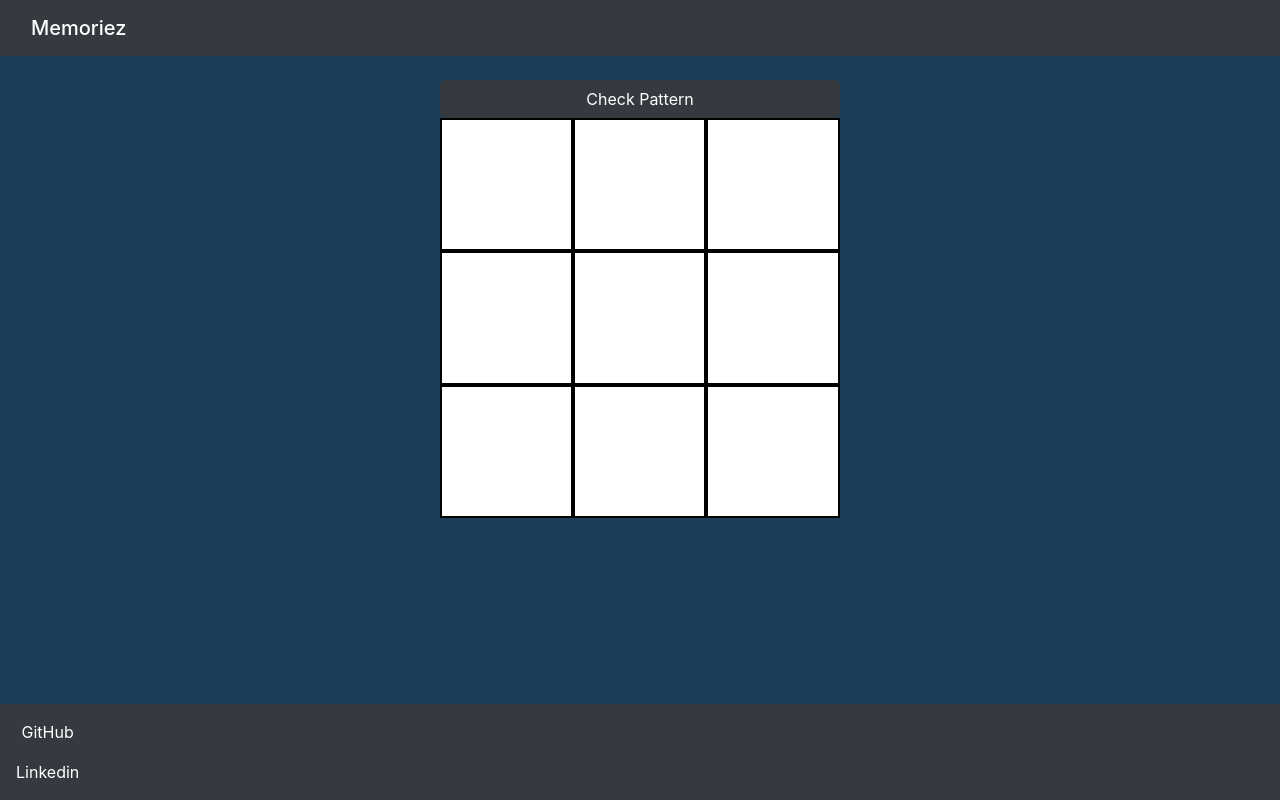
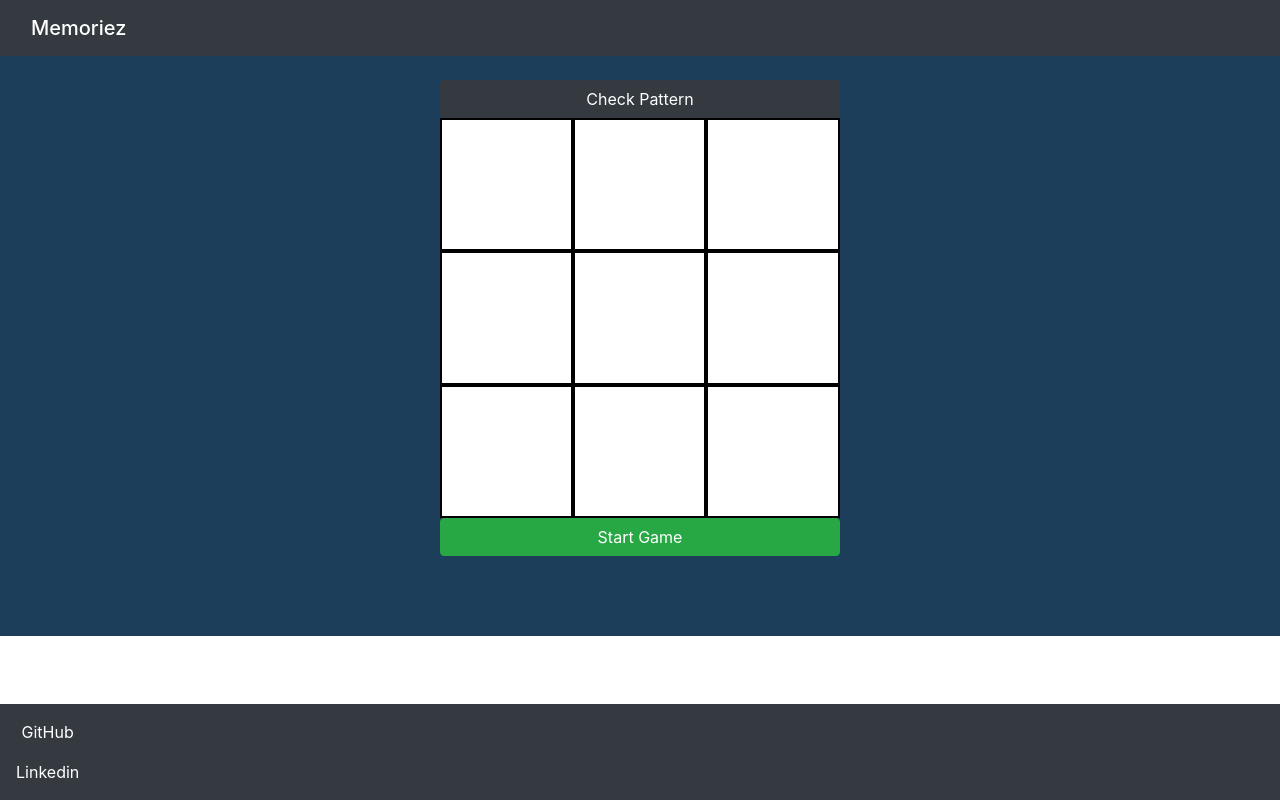
Before and after one commit to William-Thompson12/React-Project, a React (Create React App) app: page / in a window 1280 px wide. Built offline with nearby package versions, Linux system fonts and the light colour scheme.

Commit message:
start button added/ sudo code

```diff
--- a/src/App.css
+++ b/src/App.css
@@ -1,7 +1,7 @@
 .App {
   background-color: rgb(28, 62, 90);
   width: 100vw;
-  height: 100vh;
+  height: 100%;
   display: flex;
   justify-content: center;
   align-content: center;
@@ -20,22 +20,8 @@
   background-color: white;
 }
 .glow {
-  animation: glowing 1300ms 2s;
-
-  @keyframes glowing {
-    0% {
-      background-color: #2ba805;
-      box-shadow: 0 0 5px #2ba805;
-    }
-    50% {
-      background-color: #49e819;
-      box-shadow: 0 0 20px #49e819;
-    }
-    100% {
-      background-color: #2ba805;
-      box-shadow: 0 0 5px #2ba805;
-    }
-  }
+  animation: glowing 1000ms 0.5s;
+  cursor: default;
 }
 .game-container{
   display: flex;
@@ -44,3 +30,21 @@
 #check-pattern{
   margin-top: 20%;
 }
+#start-game{
+  margin-bottom: 20%;
+}
+@keyframes glowing {
+  0% {
+    background-color: #9afd7c;
+    box-shadow: 0 0 20px #69ec41;
+  }
+  50% {
+    background-color: #8af56a;
+    box-shadow: 0 0 5px #5cc73b;
+  }
+
+  100% {
+    background-color: #2ba805;
+    box-shadow: 0 0 5px #2ba805;
+  }
+}
--- a/src/App.js
+++ b/src/App.js
@@ -11,7 +11,7 @@ class App extends React.Component {
     return (
       <div className="App">
         <Header />
-        <Board />
+        <Board start={'start function'}/>
         <Footer />
       </div>
     );
--- a/src/components/board.js
+++ b/src/components/board.js
@@ -2,7 +2,8 @@ import React from 'react'
 import Buttons from './buttons'
 
 const defaultState = {
-    max: 9
+    max: 9,
+    playerPattern: []
 }
 
 class Board extends React.Component{
@@ -11,8 +12,13 @@ class Board extends React.Component{
         this.state = defaultState
     }
 
-    _buttonGlow() {
-        document.querySelector(`#${this.state.value || 1}`).classList.add('glow');
+    _patternCounter(value) {
+        // const newPattern = [...state.playerPattern, value];
+        // this.setState({
+        //     ...state,
+        //     playerPattern: newPattern
+        // })
+        console.log(value)
     }
 
     _renderBoard() {
@@ -26,7 +32,7 @@ class Board extends React.Component{
         <>
             {newButtons.map(buttonValue => (
                 //add handleClick
-            <Buttons value={buttonValue} key={buttonValue}/>
+            <Buttons handleClick={() => this._patternCounter()} value={buttonValue} key={buttonValue}/>
             ))}
         </>
         )
@@ -39,6 +45,8 @@ class Board extends React.Component{
                 <div className="game-board">
                     {this._renderBoard()}
                 </div>
+                {/* needs the start function (start function needs to check if user won or finished game gameFinished ? *are you sure pop up*) */}
+                <button className="btn btn-success" id="start-game" onClick={this.props.start}>Start Game</button>
             </div>
         )
     }
--- a/src/components/buttons.js
+++ b/src/components/buttons.js
@@ -8,9 +8,13 @@ class Buttons extends React.Component{
         }
     }
 
+    _glow(id) {
+        document.getElementById(`${id}`).classList.add('glow');
+    }
+
     render() {
         return (
-            <button className="game-button" id={this.state.value} onClick={this.props.handleClick}></button>
+            <button className="game-button" id={this.state.value} onClick={this.props.handleClick(this.state.value), () => this._glow(this.state.value)}></button>
         )
     }
 }
```
Also changed, not shown: src/reducers.js (+8 -5 lines), 1 other file (tests, documents, lock files or other folders).
